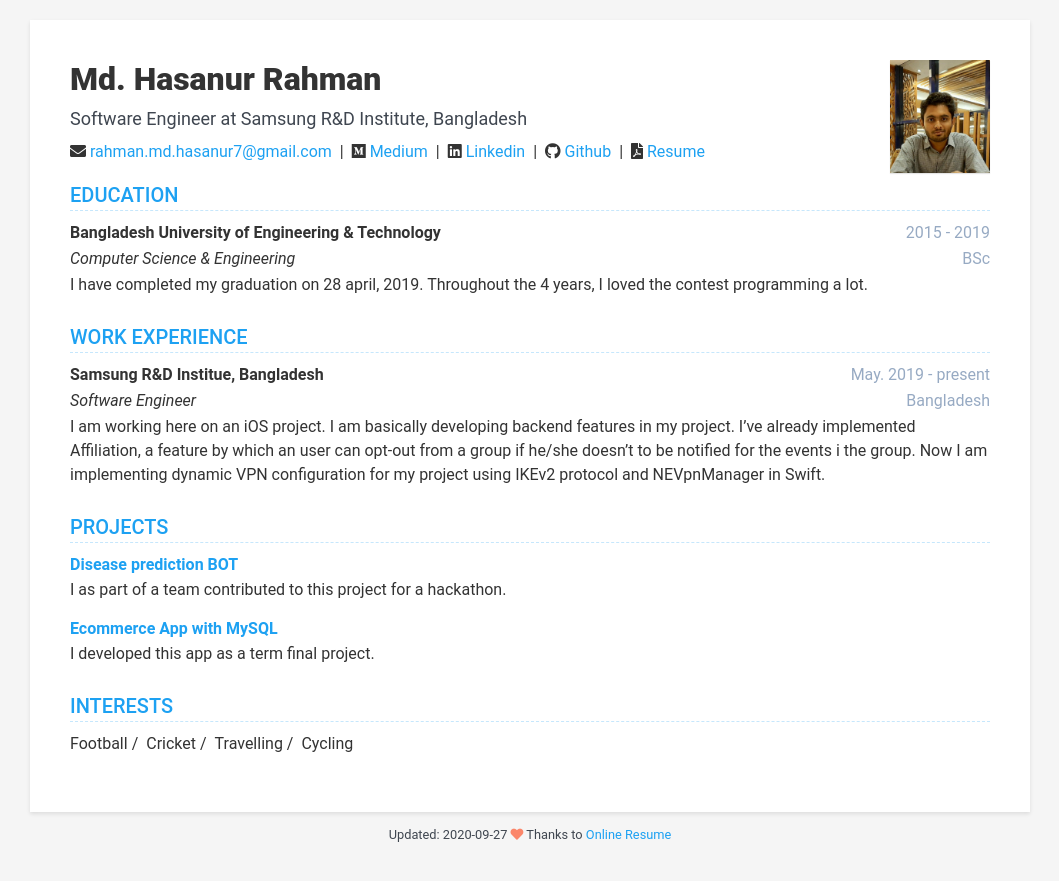
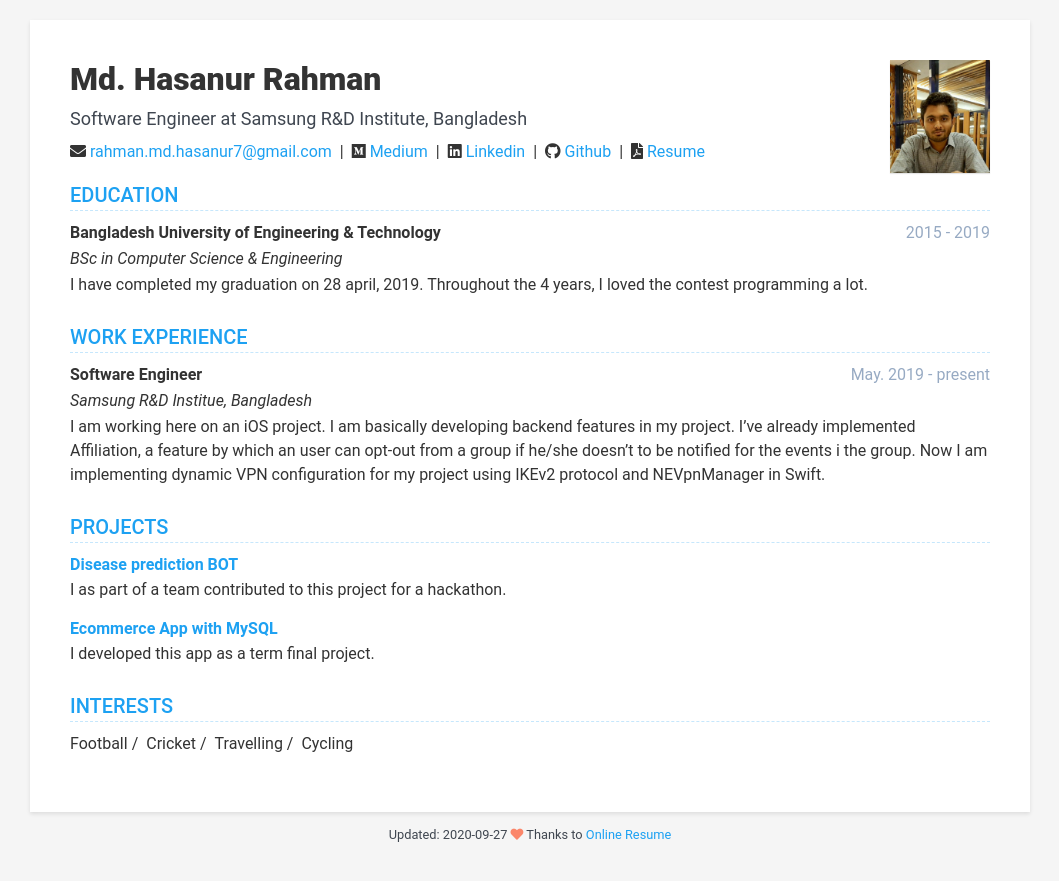
Before and after one commit to umma-salma/hasanur-rahman.github.io, a Jekyll site: the page built from index.html, in a window 1280 px wide. Shown: the top 881 px of the page, without its empty margins (110-1169 px from the left). Built offline with Jekyll 4.4.1, drawn with Linux system fonts in a browser that asks for light colours; nearby versions of some CDN libraries.

Commit message:
updated experience html
Signed-off-by: Md. Hasanur Rahman <hasanurrahman690@gmail.com>

```diff
--- a/_data/data.yml
+++ b/_data/data.yml
@@ -60,8 +60,8 @@
   items:
     - university: Bangladesh University of Engineering & Technology
       time: 2015 - 2019
-      major: Computer Science & Engineering
-      degree: BSc
+      major: BSc in Computer Science & Engineering
+      degree:
       details: |
         I have completed my graduation on 28 april, 2019. Throughout the 4 years, I loved the contest programming a lot.
 
@@ -73,7 +73,7 @@
       time: May. 2019 - present
       company: Samsung R&D Institue, Bangladesh
       tag:
-      location: Bangladesh
+      location:
       details: |
         I am working here on an iOS project. I am basically developing backend features in my project. I've already implemented Affiliation, a feature
         by which an user can opt-out from a group if he/she doesn't to be notified for the events i the group. Now I am implementing dynamic VPN configuration for my project using IKEv2 protocol and NEVpnManager in Swift.
--- a/_includes/experiences.html
+++ b/_includes/experiences.html
@@ -10,7 +10,7 @@
 
         <div class="upper-row">
             <div class="company">
-                {{ experience.company }}
+                {{ experience.role }}
                 {% if experience.tag %}
                 <small>[{{ experience.tag }}]</small>
                 {% endif %}
@@ -19,7 +19,7 @@
         </div>
 
         <div class="upper-row">
-            <div class="role">{{ experience.role }}</div>
+            <div class="role">{{ experience.company }}</div>
             <div class="location">{{ experience.location }}</div>
         </div>
 
```
